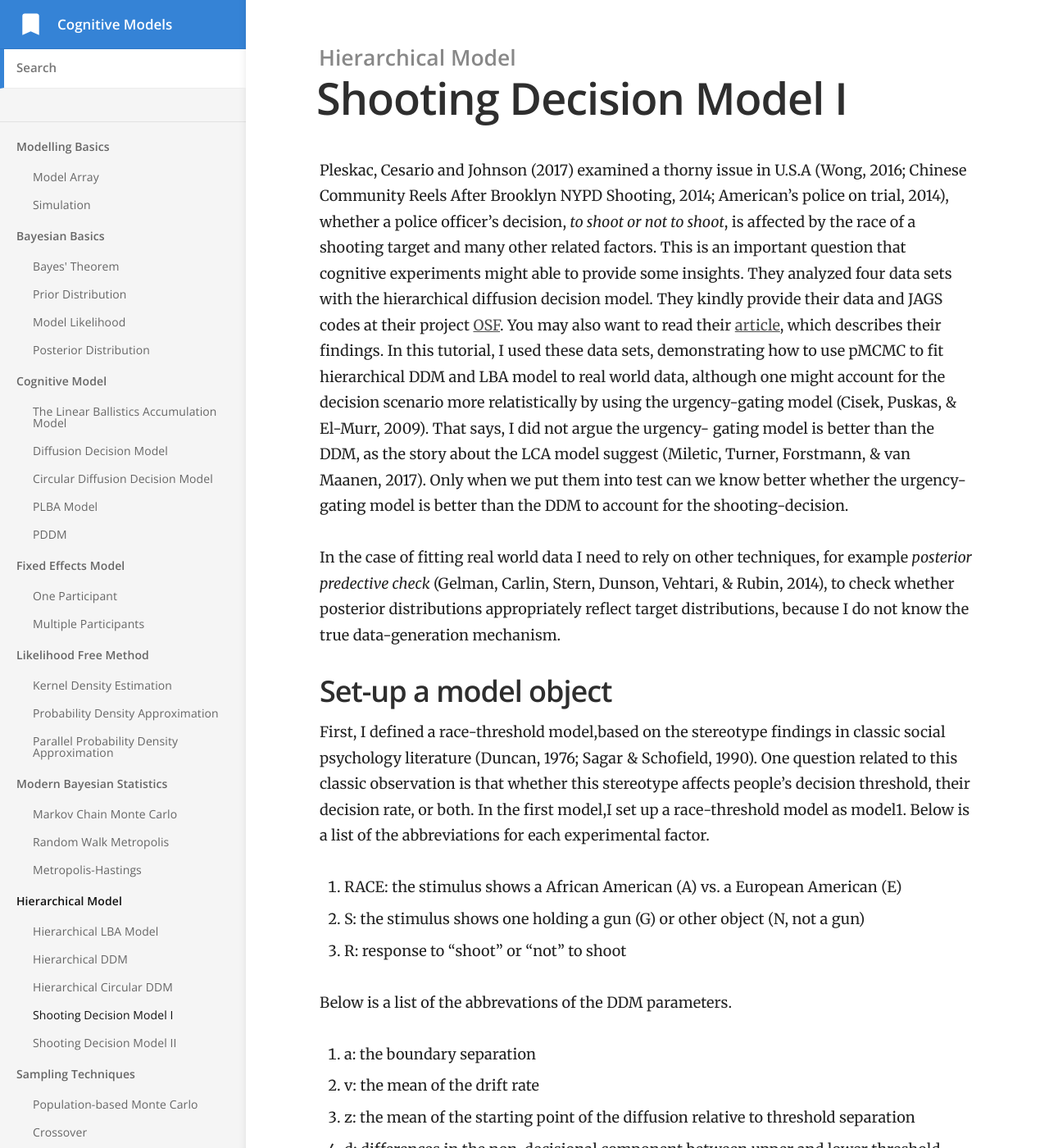
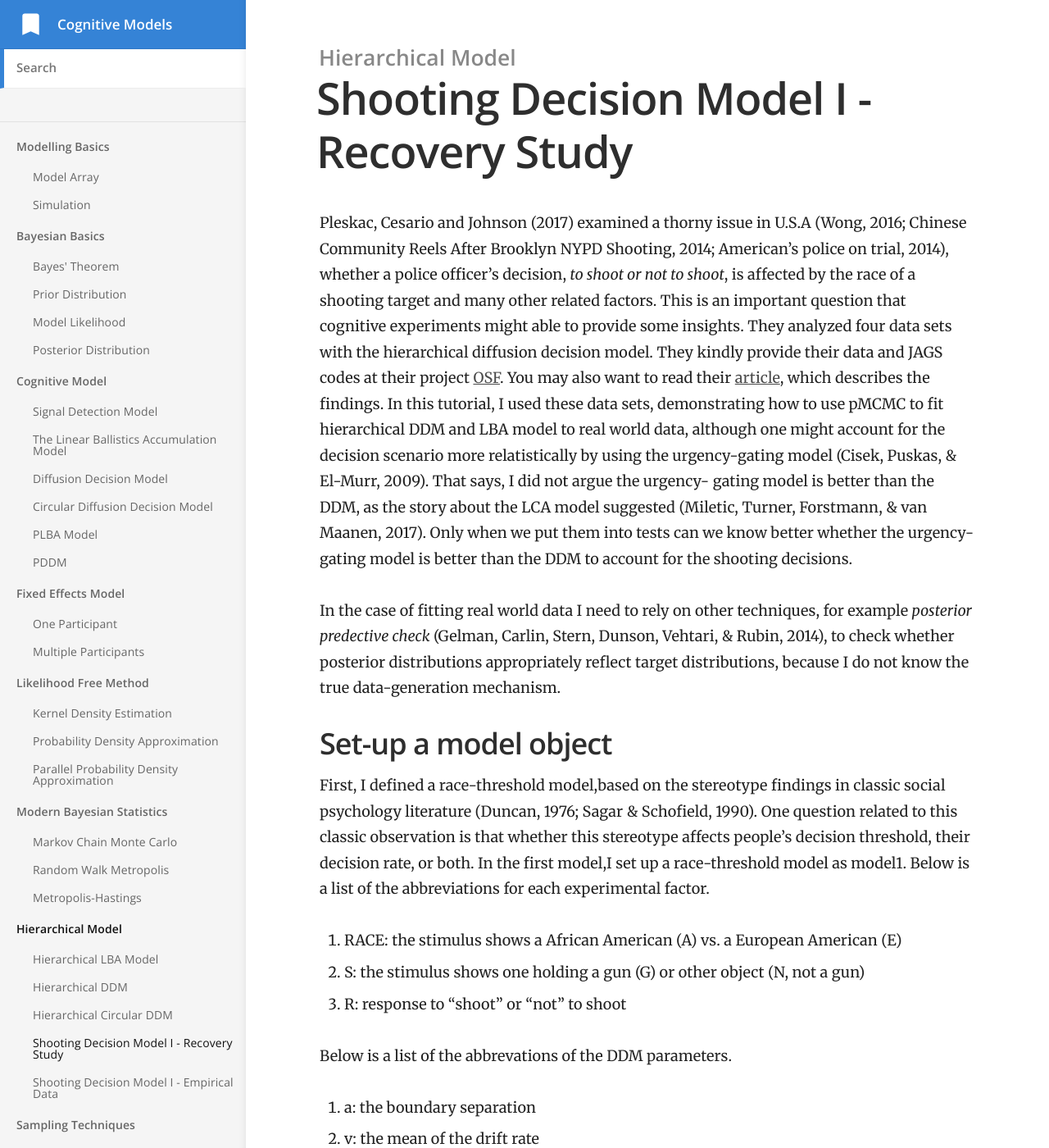
Before and after one commit to yxlin/yxlin.github.io, a Jekyll site: the page built from _docs/random-effect-model/shooting-decision1.md, in a window 1280 px wide and 1400 px high. Shown: the whole window at 82% size. Built offline with Jekyll 4.4.1, drawn with Linux system fonts in a browser that asks for light colours; some of the changed text lies outside the part shown.

Commit message:
update shooting decision model

```diff
--- /dev/null
+++ b/_docs/cognitive-model/sdt.md
@@ -0,0 +1,5 @@
+---
+title: Signal Detection Model
+category: Cognitive Model
+order: 1
+---
--- a/_docs/random-effect-model/shooting-decision1.md
+++ b/_docs/random-effect-model/shooting-decision1.md
@@ -1,5 +1,5 @@
 ---
-title: Shooting Decision Model I
+title: Shooting Decision Model I - Recovery Study
 category: Hierarchical Model
 order: 4
 ---
@@ -12,13 +12,14 @@ important question that cognitive experiments might able to provide some insight
 analyzed four data sets with the hierarchical diffusion decision model. They kindly
 provide their data and JAGS codes at their project
 [OSF](https://osf.io/9qku5/). You may also want to read their [article](https://doi.org/10.3758/s13423-017-1369-6),
-which describes their findings. In this tutorial, I used these data sets,
+which describes the findings. In this tutorial, I used these data sets,
 demonstrating how to use pMCMC to fit hierarchical DDM and LBA model to real world data,
 although one might account for the decision scenario more relatistically by using the
 urgency-gating model (Cisek, Puskas, & El-Murr, 2009). That says, I did not argue the urgency-
-gating model is better than the DDM, as the story about the LCA model suggest (Miletic, Turner,
-Forstmann, & van Maanen, 2017). Only when we put them into test can we know better
-whether the urgency-gating model is better than the DDM to account for the shooting-decision.
+gating model is better than the DDM, as the story about the LCA model suggested
+(Miletic, Turner, Forstmann, & van Maanen, 2017). Only when we put them into tests can we know
+better whether the urgency-gating model is better than the DDM to account for the shooting
+decisions.
 
 In the case of fitting real world data I need to rely on other techniques, for example
 _posterior predective check_ (Gelman, Carlin, Stern, Dunson, Vehtari, & Rubin, 2014), to
```
Also changed, not shown: other parts of _docs/random-effect-model/shooting-decision1.md (+2 -2 lines), _docs/cognitive-model/ddm.md (+1 -1 lines), _docs/cognitive-model/lba.md (+1 -1 lines), _docs/random-effect-model/shooting-decision2.md (+6 -13 lines).
